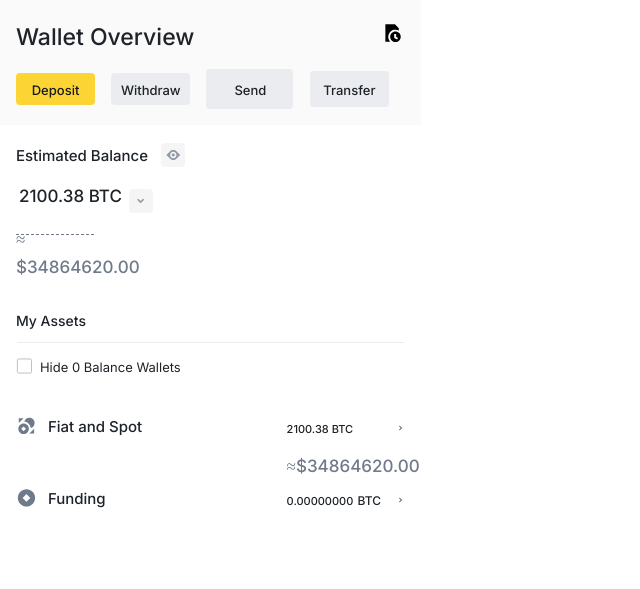
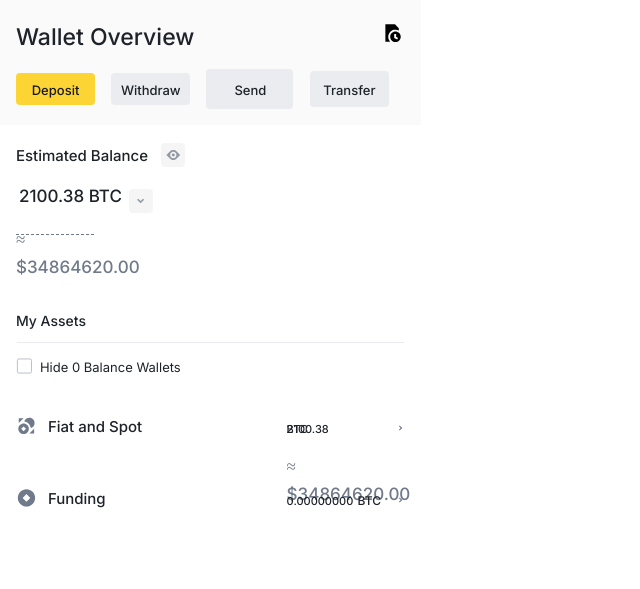
Before and after one commit to moepic19/binances, a website built with Parcel: page index.html in a window 1280 px wide. Shown: the part 125-714 px from the top of the page, without its empty margins (0-640 px from the left). Built offline with nearby package versions, Linux system fonts and the light colour scheme.

Commit message:
Update index.html

```diff
--- a/index.html
+++ b/index.html
@@ -230,11 +230,13 @@
                                   <div class="frame1-div35">
                                     <div class="frame1-div36">
                                       <span class="frame1-text28">
-                                        <span>2100.38 BTC</span>
+                                        <span>2100.38</span>
                                       </span>
-
+                                      <span class="frame1-text28">
+                                        <span>BTC</span>
+                                      </span>
                                       <span  class="frame1-text20"
-                                        > ≈$34864620.00</span>
+                                        > ≈ $34864620.00</span>
 
                                     </div>
 
```
